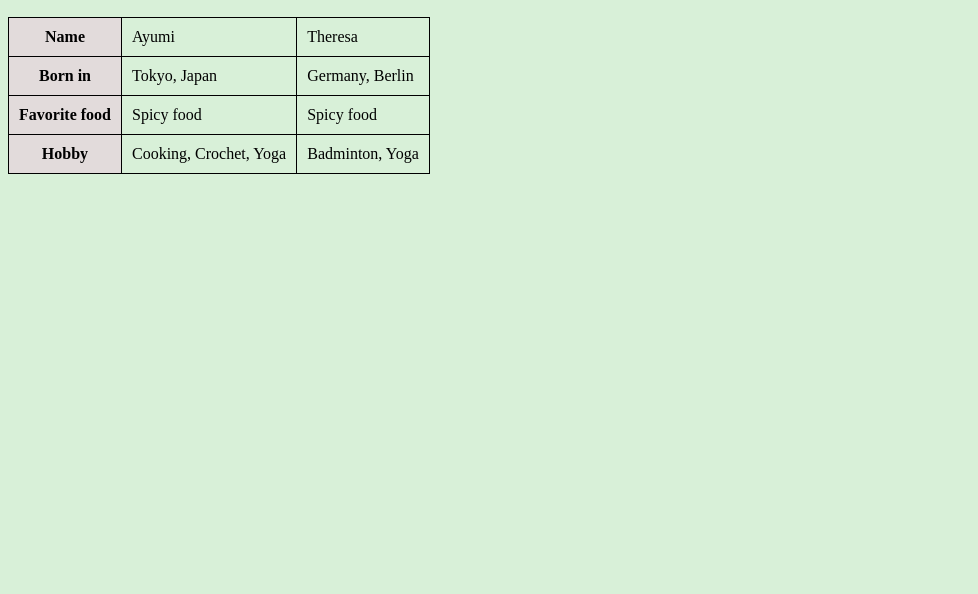
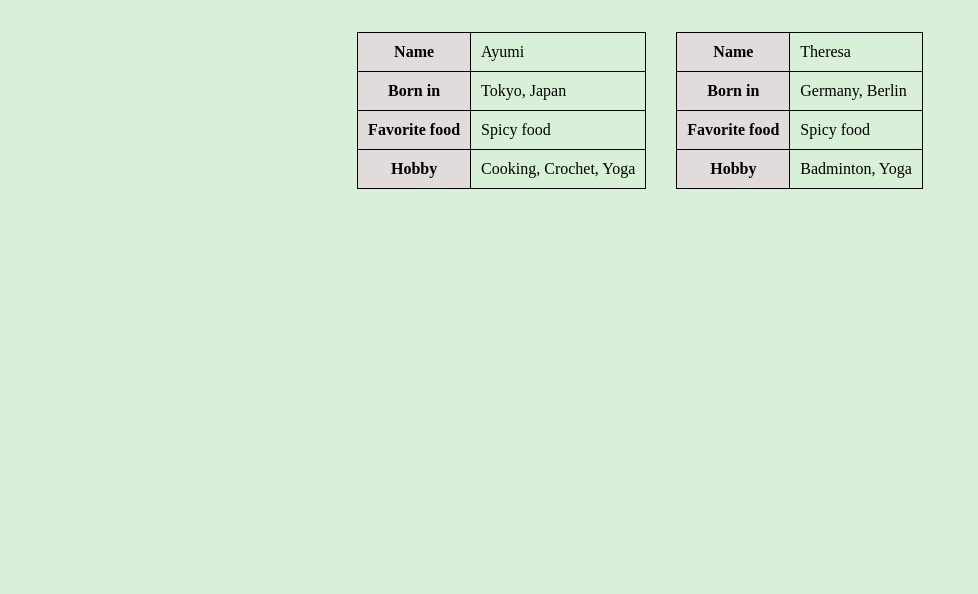
Before and after one commit to ayumi-ayumi/Frauenloop-peers, a plain HTML site: page index.html in a window 1280 px wide. Shown: the part 206-800 px from the top of the page, without its empty margins (0-978 px from the left). Drawn offline with Linux system fonts and the light colour scheme.

Commit message:
added css flexbox on table

```diff
--- a/index.html
+++ b/index.html
@@ -10,34 +10,51 @@
 <body>
   <h1>Frauenloop 2022 Spring</h1>
   <h2>Web development</h2>
+  <h3>Members</h3>
+  <div class=table>
+   <table class="ayumi">
+    <tr>
+      <th  class="ayumi th">Name</th>
+      <td  class="ayumi">Ayumi</td>
 
-  <h3>Members</h3>
+    </tr>
+    <tr>
+      <th class="ayumi th">Born in</th>
+      <td class="ayumi">Tokyo, Japan</td>
+
+    </tr>
+    <tr>
+      <th class="ayumi th">Favorite food</th>
+      <td class="ayumi">Spicy food</td>
+
+    </tr>
+    <tr>
+      <th class="ayumi th">Hobby</th>
+      <td class="ayumi">Cooking, Crochet, Yoga</td>
+    </tr>
+  </table>
   <table class="ayumi">
     <tr>
       <th  class="ayumi th">Name</th>
-      <td  class="ayumi">Ayumi</td>
       <td  class="ayumi">Theresa</td>
 
     </tr>
     <tr>
       <th class="ayumi th">Born in</th>
-      <td class="ayumi">Tokyo, Japan</td>
       <td class="ayumi">Germany, Berlin</td>
 
     </tr>
     <tr>
       <th class="ayumi th">Favorite food</th>
       <td class="ayumi">Spicy food</td>
-      <td class="ayumi">Spicy food</td>
 
     </tr>
     <tr>
       <th class="ayumi th">Hobby</th>
-      <td class="ayumi">Cooking, Crochet, Yoga</td>
       <td class="ayumi">Badminton, Yoga</td>
     </tr>
   </table>
-
+</div>
   <!-- you can add or delete or do whatever you want:) -->
 
 </body>
--- a/style.css
+++ b/style.css
@@ -7,12 +7,20 @@ h1, h2 {
 }
 h3 {
   font-size: 2rem;
+  text-align: center;
 }
 .ayumi {
   border: 1px solid black;
   border-collapse: collapse;
   padding: 10px;
+  margin: 15px;
 }
 .ayumi th {
   background-color: rgb(226, 219, 219);
 }
+
+.table {
+  display: flex;
+  flex-direction: row;
+  justify-content: center;
+  margin: 15px;
```
